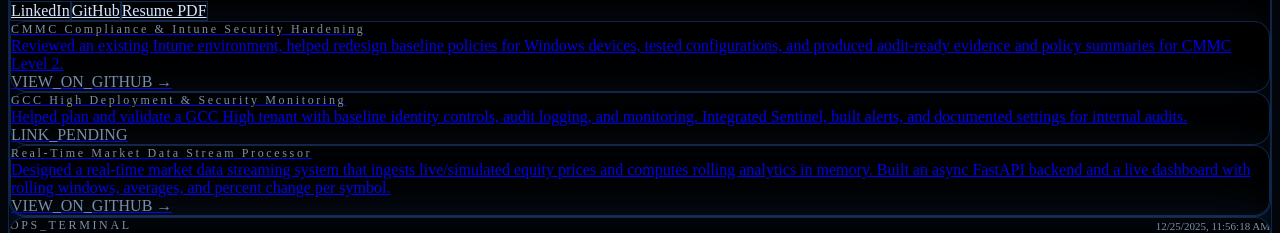
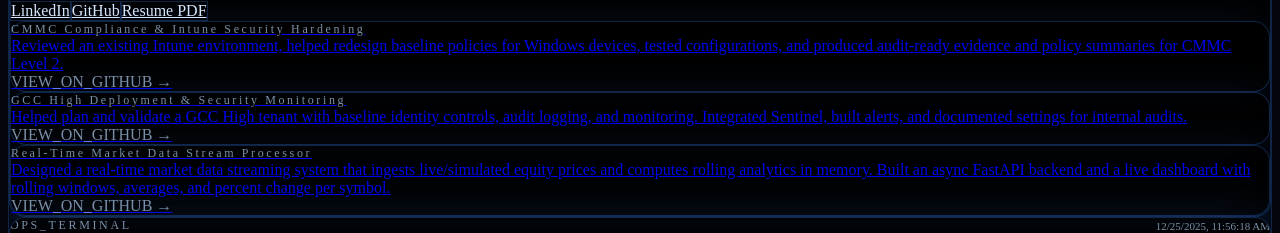
Before and after one commit to tobialaofin/tobialaofin-portfolio, a Next.js app: page /home in a window 1280 px wide. Shown: the part 512-745 px from the top of the page. Built offline with nearby package versions, Linux system fonts and the light colour scheme.

Commit message:
Fix portfolio project href/slug for Vercel build

```diff
--- a/src/app/home/page.tsx
+++ b/src/app/home/page.tsx
@@ -36,40 +36,29 @@ export default function HomePage() {
               <a
                 href={portfolio.contact.resumePath}
                 className="rounded-xl border border-[color:var(--border)] px-3 py-2 text-sm text-[color:var(--fg)]/85 hover:bg-[color:var(--accent-weak)]"
-                target="_blank"
-                rel="noreferrer"
               >
                 Resume PDF
               </a>
             </div>
 
             <div className="mt-5 grid gap-3 md:grid-cols-2">
-              {portfolio.projects.map((p) => {
-                const primaryLink = p.links?.[0]?.href ?? "#";
-                const isDisabled = !primaryLink || primaryLink === "#";
-
-                return (
+              {portfolio.projects.map((p) => (
                 <a
-                    key={p.slug ?? p.title}
-                    href={primaryLink}
+                  key={p.slug}
+                  href={p.href}
                   className="hud-panel p-4 hover:bg-[color:var(--accent-weak)] transition"
-                    target={isDisabled ? undefined : "_blank"}
-                    rel={isDisabled ? undefined : "noreferrer"}
-                    aria-disabled={isDisabled}
-                    onClick={(e) => {
-                      if (isDisabled) e.preventDefault();
-                    }}
+                  target="_blank"
+                  rel="noreferrer"
                 >
                   <div className="hud-title mb-1">{p.title}</div>
                   <div className="text-sm text-[color:var(--fg)]/80">
                     {p.description}
                   </div>
                   <div className="mt-2 text-xs text-[color:var(--muted)]">
-                      {isDisabled ? "LINK_PENDING" : "VIEW_ON_GITHUB →"}
+                    VIEW_ON_GITHUB →
                   </div>
                 </a>
-                );
-              })}
+              ))}
             </div>
           </SectionCard>
 
--- a/src/lib/portfolio.ts
+++ b/src/lib/portfolio.ts
@@ -34,6 +34,7 @@ export const portfolio = {
     {
       title: "CMMC Compliance & Intune Security Hardening",
       slug: "cmmc-intune",
+      href: "https://github.com/tobialaofin/cloud-security-compliance-portfolio",
       tags: ["Compliance", "Intune", "Microsoft 365", "NIST 800-171"],
       description:
         "Reviewed an existing Intune environment, helped redesign baseline policies for Windows devices, tested configurations, and produced audit-ready evidence and policy summaries for CMMC Level 2.",
@@ -46,7 +47,8 @@ export const portfolio = {
     },
     {
       title: "GCC High Deployment & Security Monitoring",
-      slug: "gcc-high-monitoring",
+      slug: "gcc-high",
+      href: "#",
       tags: ["GCC High", "Sentinel", "FedRAMP", "Azure AD/Entra"],
       description:
         "Helped plan and validate a GCC High tenant with baseline identity controls, audit logging, and monitoring. Integrated Sentinel, built alerts, and documented settings for internal audits.",
@@ -55,6 +57,7 @@ export const portfolio = {
     {
       title: "Real-Time Market Data Stream Processor",
       slug: "real-time-stream",
+      href: "https://github.com/tobialaofin/real-time-market-data-stream",
       tags: ["Python", "FastAPI", "asyncio", "JavaScript"],
       description:
         "Designed a real-time market data streaming system that ingests live/simulated equity prices and computes rolling analytics in memory. Built an async FastAPI backend and a live dashboard with rolling windows, averages, and percent change per symbol.",
@@ -77,6 +80,7 @@ export const portfolio = {
     linkedin: "https://www.linkedin.com/in/tobi-alaofin-a17b66277/",
     github: "https://github.com/tobialaofin",
     // IMPORTANT: these files must exist under /public/assets/
+    // If your resume file isn't actually named resume.pdf, either rename it or update this path.
     resumePath: "/assets/resume.pdf",
     headshotPath: "/assets/headshot.jpg",
   },
```
Lines whose indentation alone changed are shown as unchanged.
